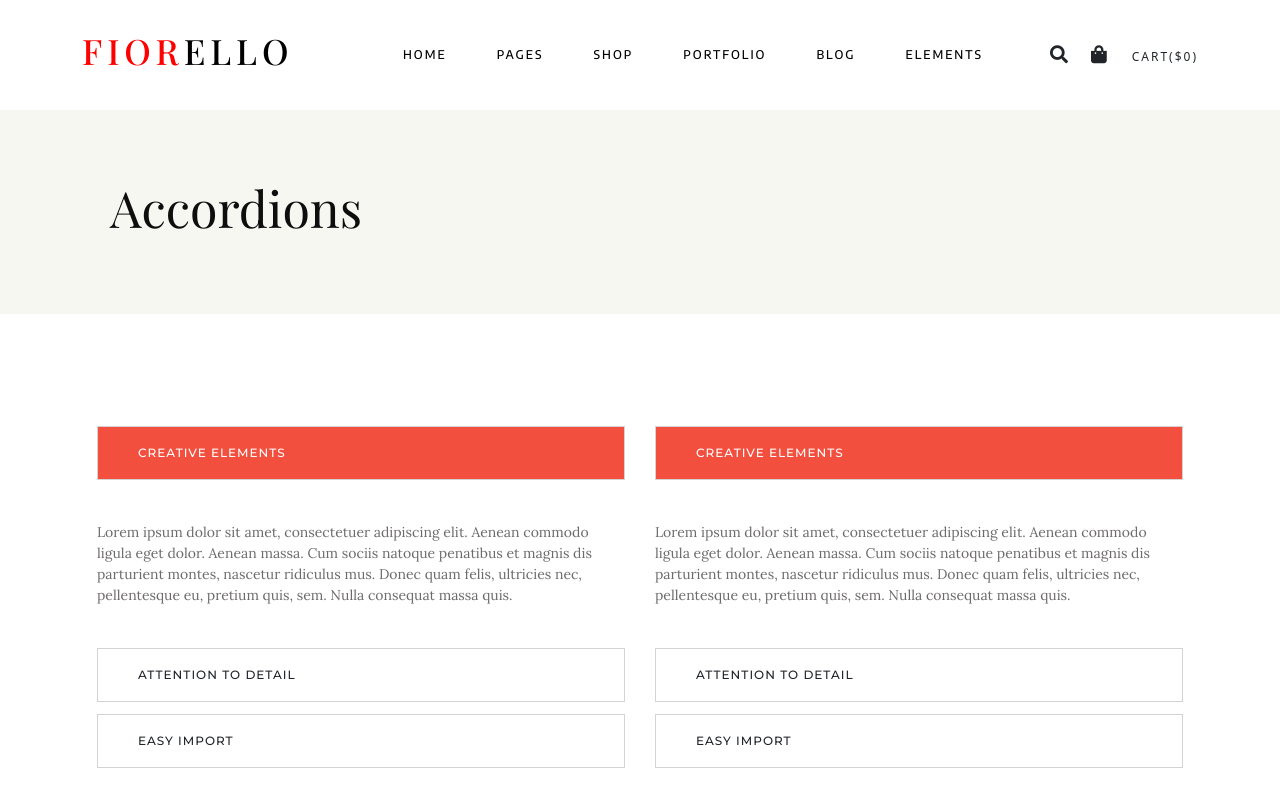
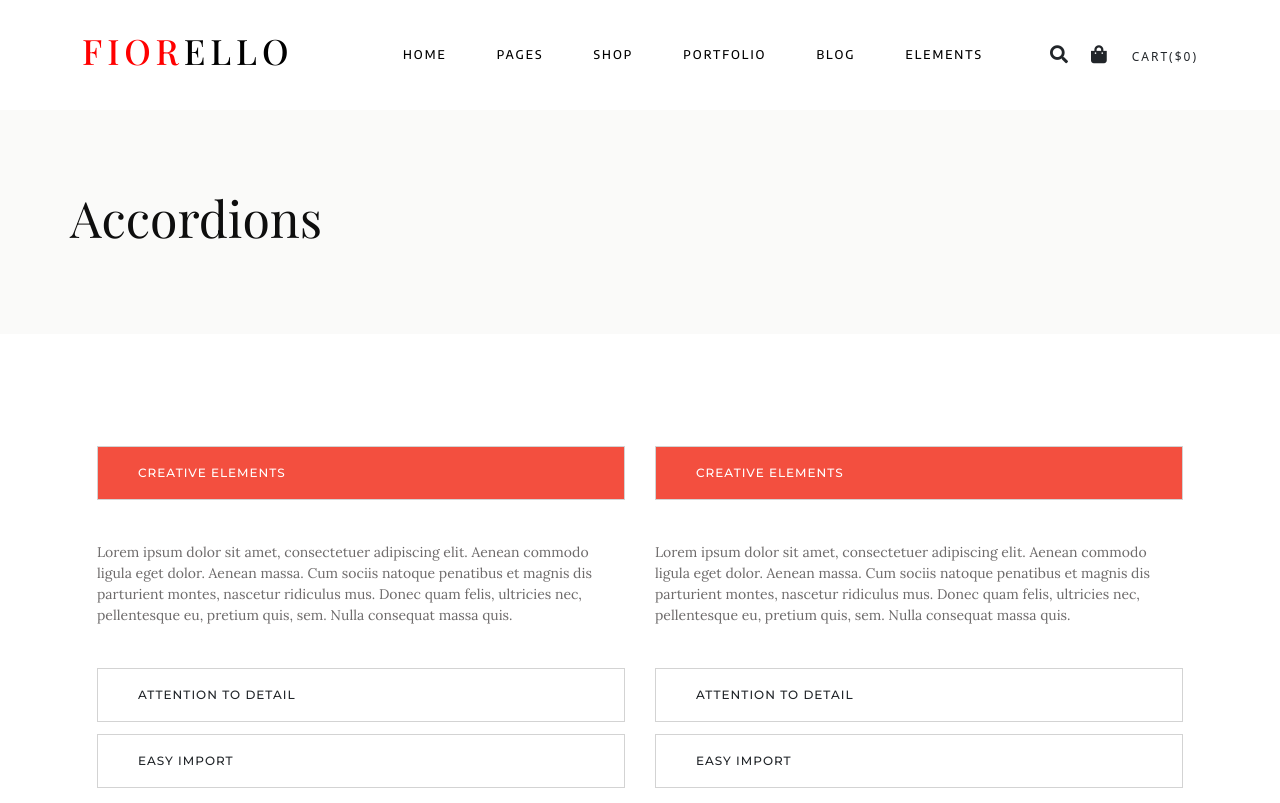
Before and after one commit to MezemovRufetCode/FronFinalPage3, a plain HTML site: page Page3/index.html in a window 1280 px wide. Shown: the top 803 px of the page. Drawn offline with nearby package versions, Linux system fonts and the light colour scheme; a web font is replaced by a local one.

Commit message:
EntranceBugFixed

```diff
--- a/Page3/assets/SASS/main.scss
+++ b/Page3/assets/SASS/main.scss
@@ -190,9 +190,9 @@ header {
 }
 //---------------------------
 #entrance {
+  background-color: #fafaf9;
   .desc {
-    background-color: #f7f7f2fb;
-    padding: 65px 110px;
+    padding: 75px 0px;
     h3 {
       font-size: 50px;
       line-height: 1.32em;
--- a/Page3/index.html
+++ b/Page3/index.html
@@ -263,8 +263,12 @@
         </div>
     </header>
     <section id="entrance">
-        <div class="desc">
-            <h3>Accordions</h3>
+        <div class="container">
+            <div class="row">
+                <div class="desc">
+                    <h3>Accordions</h3>
+                </div>
+            </div>
         </div>
     </section>
     <section id="accordion">
```
Also changed, not shown: Page3/assets/SASS/main.css, 1 other file.
